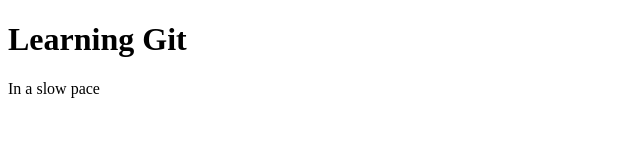
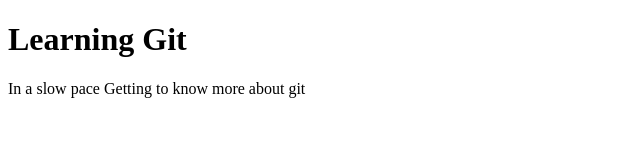
Before and after one commit to susmitha8176/reactpractise, a plain HTML site: page index.html in a window 1280 px wide. Shown: the whole page, without its empty margins (0-640 px from the left). Drawn offline with Linux system fonts and the light colour scheme.

Commit message:
third commit

```diff
--- a/index.html
+++ b/index.html
@@ -6,6 +6,7 @@
 <body>
     <h1>Learning Git</h1>
     <p1>In a slow pace</p1>
+    <p2>Getting to know more about git</p2>
 
 </body>
 </html>
```
